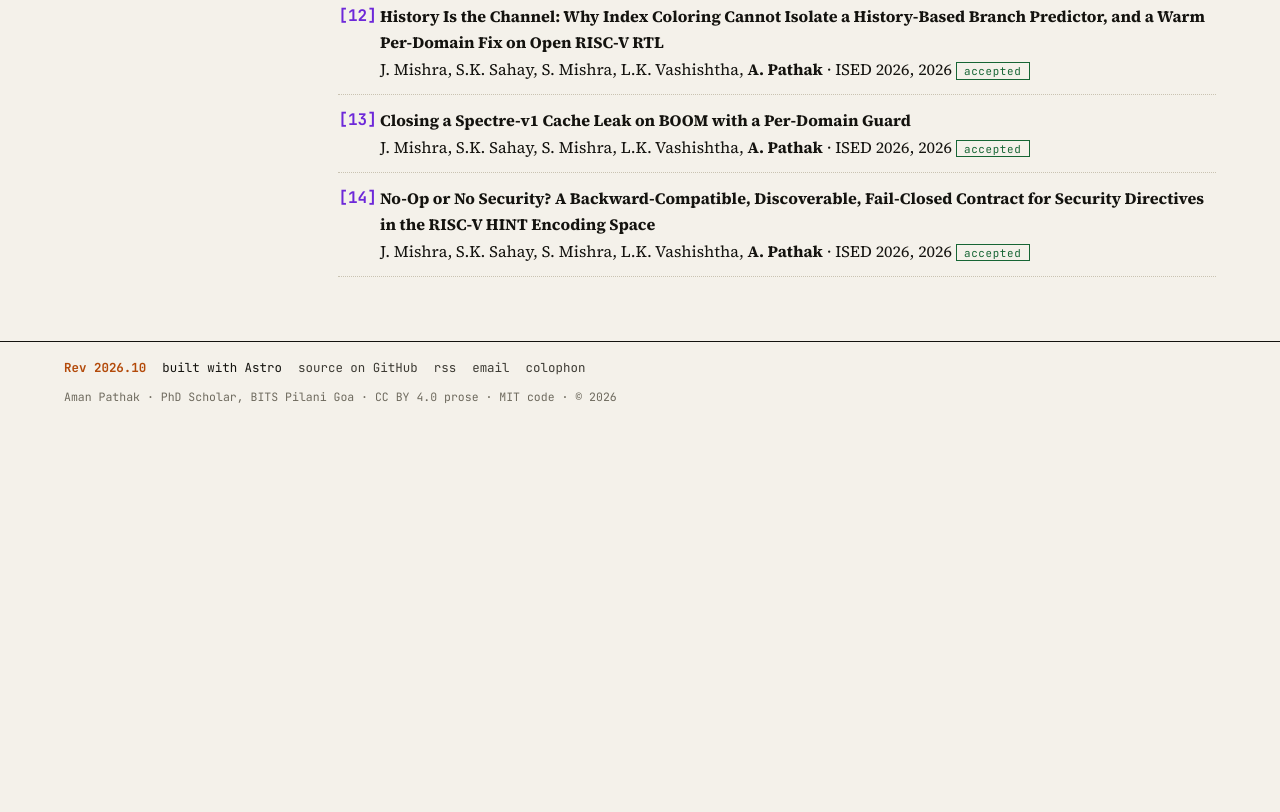
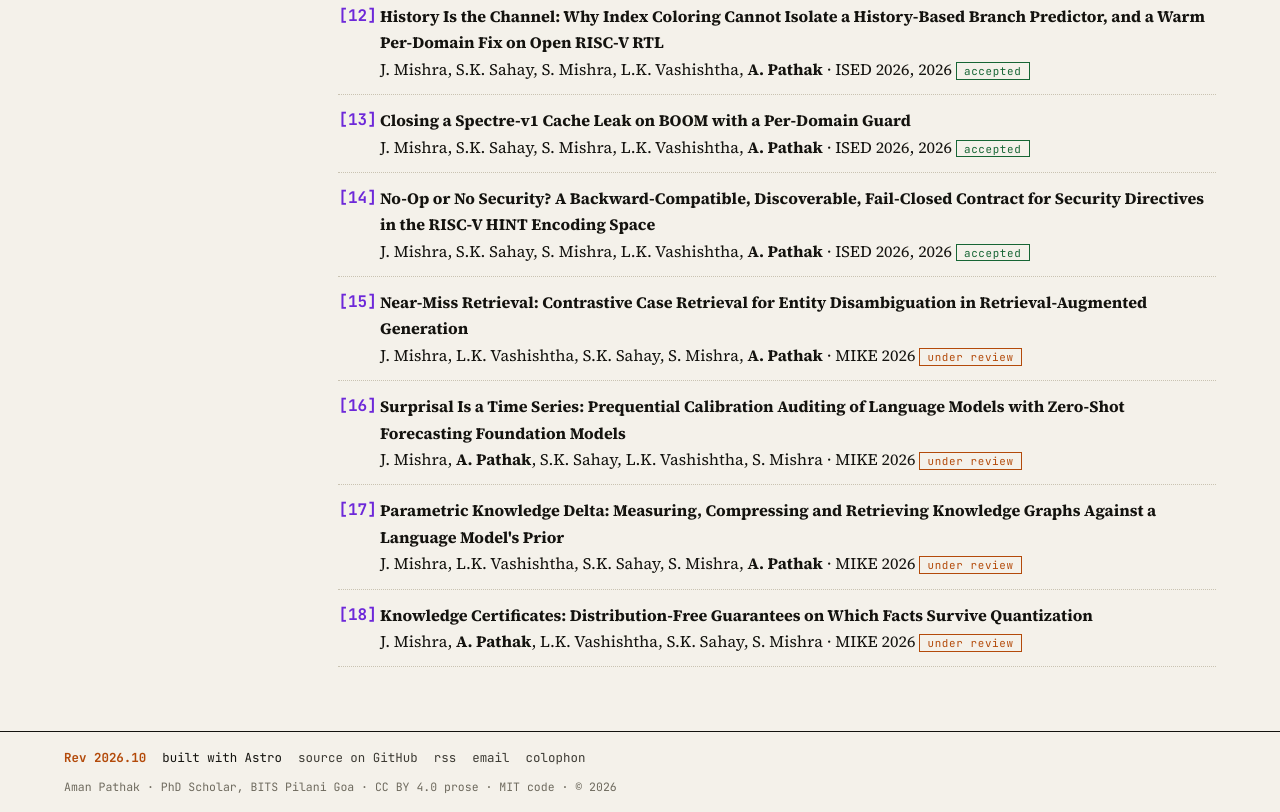
Before and after one commit to vajradevam/vajradevam.github.io, an Astro site: page /research in a window 1280 px wide. Shown: the part 3014-3826 px from the top of the page. Before the commit the page ends 3436 px from the top, so only its background shows below. Built offline with nearby package versions, Linux system fonts and the light colour scheme; Astro itself is replaced by a stand-in of ours.

Commit message:
add four MIKE 2026 under-review papers

```diff
--- a/src/data/publications.json
+++ b/src/data/publications.json
@@ -199,5 +199,65 @@
     "year": 2026,
     "status": "accepted",
     "note": "accepted"
+  },
+  {
+    "n": 15,
+    "title": "Near-Miss Retrieval: Contrastive Case Retrieval for Entity Disambiguation in Retrieval-Augmented Generation",
+    "authors": [
+      "J. Mishra",
+      "L.K. Vashishtha",
+      "S.K. Sahay",
+      "S. Mishra",
+      "A. Pathak"
+    ],
+    "venue": "MIKE 2026",
+    "year": null,
+    "status": "under review",
+    "note": "under review"
+  },
+  {
+    "n": 16,
+    "title": "Surprisal Is a Time Series: Prequential Calibration Auditing of Language Models with Zero-Shot Forecasting Foundation Models",
+    "authors": [
+      "J. Mishra",
+      "A. Pathak",
+      "S.K. Sahay",
+      "L.K. Vashishtha",
+      "S. Mishra"
+    ],
+    "venue": "MIKE 2026",
+    "year": null,
+    "status": "under review",
+    "note": "under review"
+  },
+  {
+    "n": 17,
+    "title": "Parametric Knowledge Delta: Measuring, Compressing and Retrieving Knowledge Graphs Against a Language Model's Prior",
+    "authors": [
+      "J. Mishra",
+      "L.K. Vashishtha",
+      "S.K. Sahay",
+      "S. Mishra",
+      "A. Pathak"
+    ],
+    "venue": "MIKE 2026",
+    "year": null,
+    "status": "under review",
+    "note": "under review"
+  },
+  {
+    "n": 18,
+    "title": "Knowledge Certificates: Distribution-Free Guarantees on Which Facts Survive Quantization",
+    "authors": [
+      "J. Mishra",
+      "A. Pathak",
+      "L.K. Vashishtha",
+      "S.K. Sahay",
+      "S. Mishra"
+    ],
+    "venue": "MIKE 2026",
+    "year": null,
+    "status": "under review",
+    "note": "under review"
   }
 ]
--- a/src/pages/research.astro
+++ b/src/pages/research.astro
@@ -13,7 +13,7 @@ const badge = (s: string) => s === 'SCI-Q1' ? 'b-q1' : s === 'SCI-Q2' ? 'b-q2' :
   title="Research"
   heading="Research"
   sub="Hardware security · RISC-V · side channels · formal verification"
-  description="PhD Scholar - hardware security, RISC-V, formal verification, side-channel attacks, 14 publications, 6 patents."
+  description="PhD Scholar - hardware security, RISC-V, formal verification, side-channel attacks, 18 publications, 6 patents."
   ogImage="/og/research.png"
   margin={[{ no: '1', label: 'Experience' }, { no: '2', label: 'Patents' }, { no: '3', label: 'Publications' }]}
 >
```
